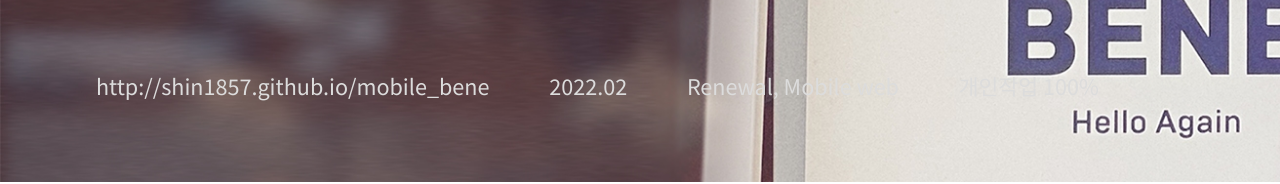
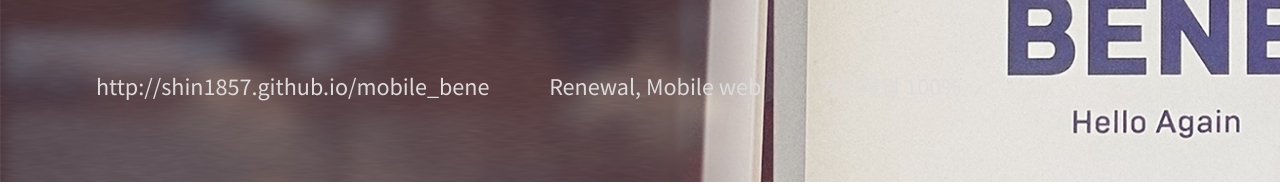
Before and after one commit to shin1857/CAFFEBENEMex, a plain HTML site: page index.html in a window 1280 px wide. Shown: the part 618-802 px from the top of the page. Drawn offline with Linux system fonts and the light colour scheme.

Commit message:
Update index.html

```diff
--- a/index.html
+++ b/index.html
@@ -21,7 +21,7 @@
         <div class="bg_int">
             <!-- <span class="underline"><a target="_blank" href="https://shin1857.github.io/daishin/">http://shin1857.github.io/daishin</a></span> -->
             <a target="_blank" href="https://shin1857.github.io/mobile_bene/"><span class="underline">http://shin1857.github.io/mobile_bene</span></a>
-            <span>2022.02</span>
+
             <span>Renewal, Mobile web</span>
             <span>개인작업 100%</span>
         </div>
```
